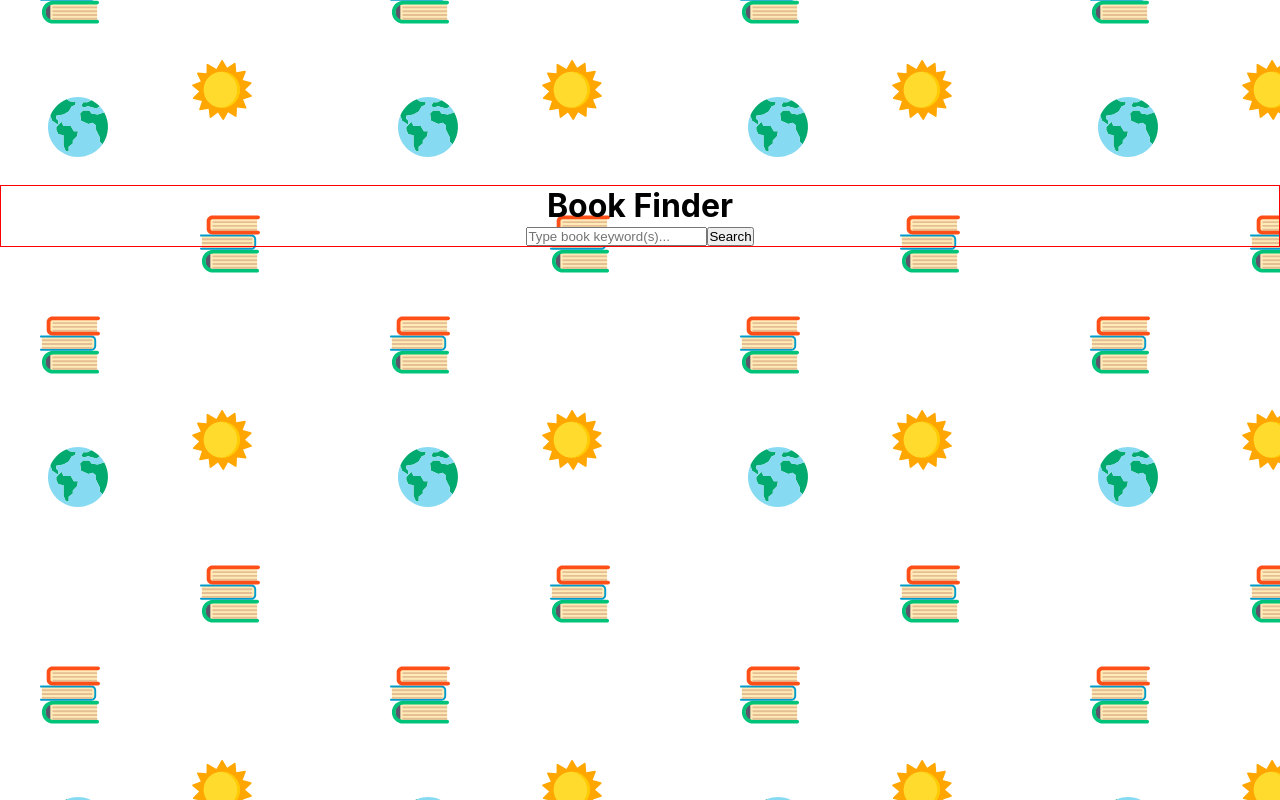
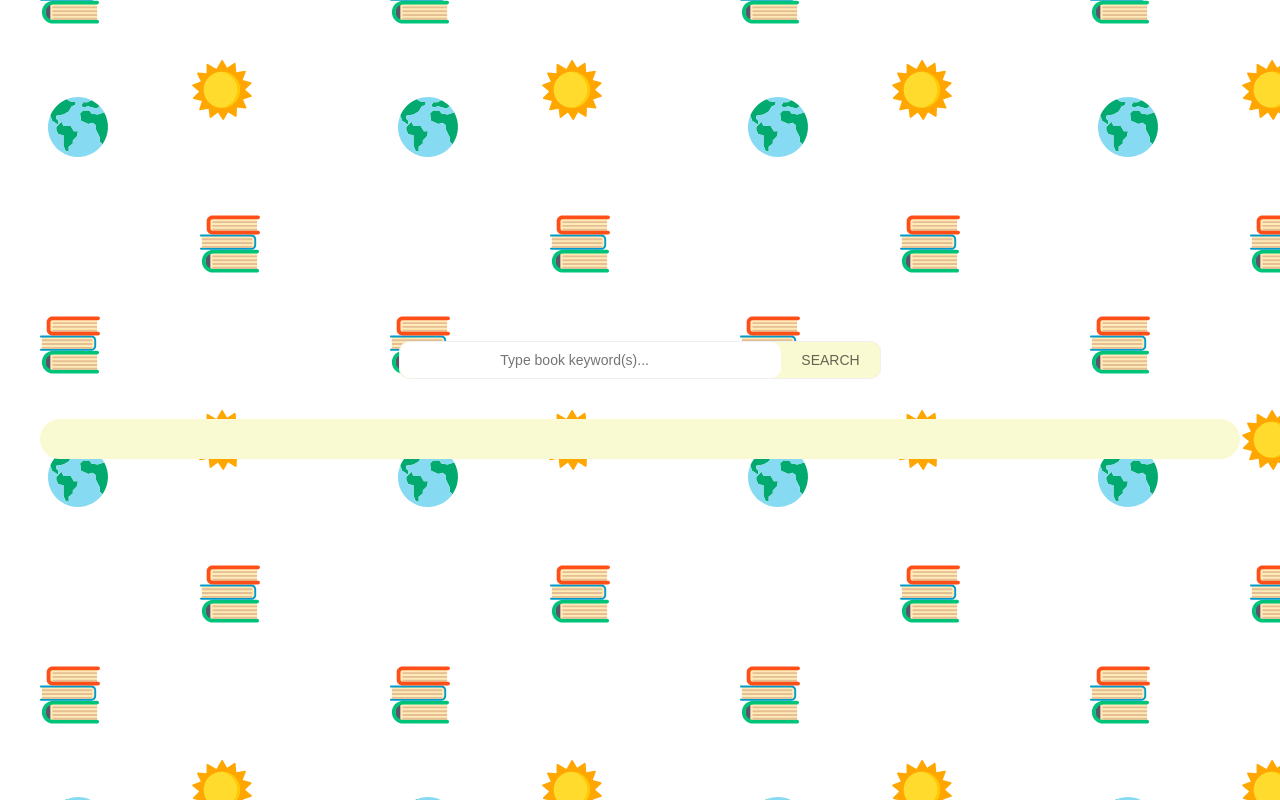
Before and after one commit to eduardoltorres/book-finder, a React (Create React App) app: page / in a window 1280 px wide. Built offline with nearby package versions, Linux system fonts and the light colour scheme.

Commit message:
add styles

```diff
--- a/src/components/App.js
+++ b/src/components/App.js
@@ -16,7 +16,7 @@ class App extends Component {
       <div className="wrapper">
         <header>
           <div className="header-container">
-            <h1>Book Finder</h1>
+            {/* <h1>Book Finder</h1> */}
             <SearchInput addBook={this.addBook} />
           </div>
         </header>
--- a/src/components/BookCard.js
+++ b/src/components/BookCard.js
@@ -8,6 +8,7 @@ const BookCard = props => {
         alt={props.book.title}
         src={props.book.cover}
       />
+      <div className="book__info">
         <p className="title">{props.book.title}</p>
         <p className="authors">
           {(props.book.authors && props.book.authors.join(", ")) ||
@@ -22,8 +23,9 @@ const BookCard = props => {
           rel="noopener noreferrer"
           href={props.book.link}
         >
-        More...
+          More
         </a>
+      </div>
     </li>
   );
 };
--- a/src/css/style.css
+++ b/src/css/style.css
@@ -1,10 +1,25 @@
+/* General Styles */
+
 * {
   box-sizing: border-box;
   padding: 0;
   margin: 0;
 }
 
+html {
+  font-size: 14px;
+}
+
+#root {
+  width: 100%;
+}
+
 body {
+  width: 100%;
+  min-height: 100vh;
+  display: flex;
+  justify-content: center;
+  align-items: center;
   margin: 0;
   padding: 0;
   font-family: -apple-system, BlinkMacSystemFont, "Segoe UI", "Roboto", "Oxygen",
@@ -12,7 +27,8 @@ body {
     sans-serif;
   -webkit-font-smoothing: antialiased;
   -moz-osx-font-smoothing: grayscale;
-  background: url("../images/pattern.svg");
+  background-image: url("../images/pattern.svg");
+  background-attachment: fixed;
 }
 
 code {
@@ -27,33 +43,107 @@ ul {
 }
 
 .wrapper {
-  width: 100%;
-  height: 100vh;
-  display: flex;
-  flex-wrap: wrap;
-  align-items: center;
-  text-align: center;
+  padding: 40px;
+  display: grid;
+  place-items: center center;
 }
 
+/* Search Styles */
+
 header {
-  flex: 100%;
+  margin-bottom: 40px;
 }
 
 .header-container {
-  border: 1px solid red;
+  /* display: inline-block; */
+  background: lightgoldenrodyellow;
+  border: 1px solid #f0f0f0;
+  border-radius: 10px;
 }
 
+input {
+  padding: 10px 100px;
+  border-radius: 10px;
+  outline: none;
+  border: none;
+  font-size: 1rem;
+}
+
+form button {
+  font-size: 1rem;
+  cursor: pointer;
+  border: none;
+  background: none;
+  border-radius: 5px;
+  margin: 0 20px;
+  text-transform: uppercase;
+  opacity: 0.6;
+  transition: 0.2s all ease-in-out;
+}
+
+form button:hover {
+  opacity: 1;
+}
+
+/* Books Styles */
+
 .books-container {
-  flex: 100%;
+  background: #fafad2;
   text-align: center;
+  /* border: 1px solid red; */
+  /* -webkit-box-shadow: 4px 4px 20px 2px rgba(245, 245, 245, 1);
+  -moz-box-shadow: 4px 4px 20px 2px rgba(245, 245, 245, 1);
+  box-shadow: 4px 4px 20px 2px rgba(245, 245, 245, 1); */
+  border-radius: 20px;
+  width: 100%;
 }
 
 .books {
-  display: flex;
-  flex-wrap: wrap;
+  padding: 20px;
+  display: grid;
+  grid-gap: 20px;
+  grid-template-columns: repeat(auto-fit, minmax(250px, 1fr));
 }
 
 .book {
-  flex: 33%;
+  /* border: 1px solid tomato; */
+  background: #fafbf8;
+  border-radius: 20px;
+  display: grid;
+  place-items: center center;
   margin: 20px 0;
+  padding: 30px;
 }
+
+img {
+  border-radius: 5px;
+}
+
+.book__info {
+  display: grid;
+}
+
+.title {
+  margin-top: 10px;
+  font-weight: bold;
+}
+
+.authors {
+  font-size: 0.9rem;
+}
+
+.publisher {
+  font-size: 0.6rem;
+  opacity: 0.7;
+}
+
+.btn {
+  text-decoration: none;
+  font-size: 0.8rem;
+  color: #ffffed;
+  background: #b5b569;
+  border-radius: 10px;
+  margin-top: 20px;
+  padding: 5px 10px;
+  justify-self: center;
+}
```
Lines whose indentation alone changed are shown as unchanged.
